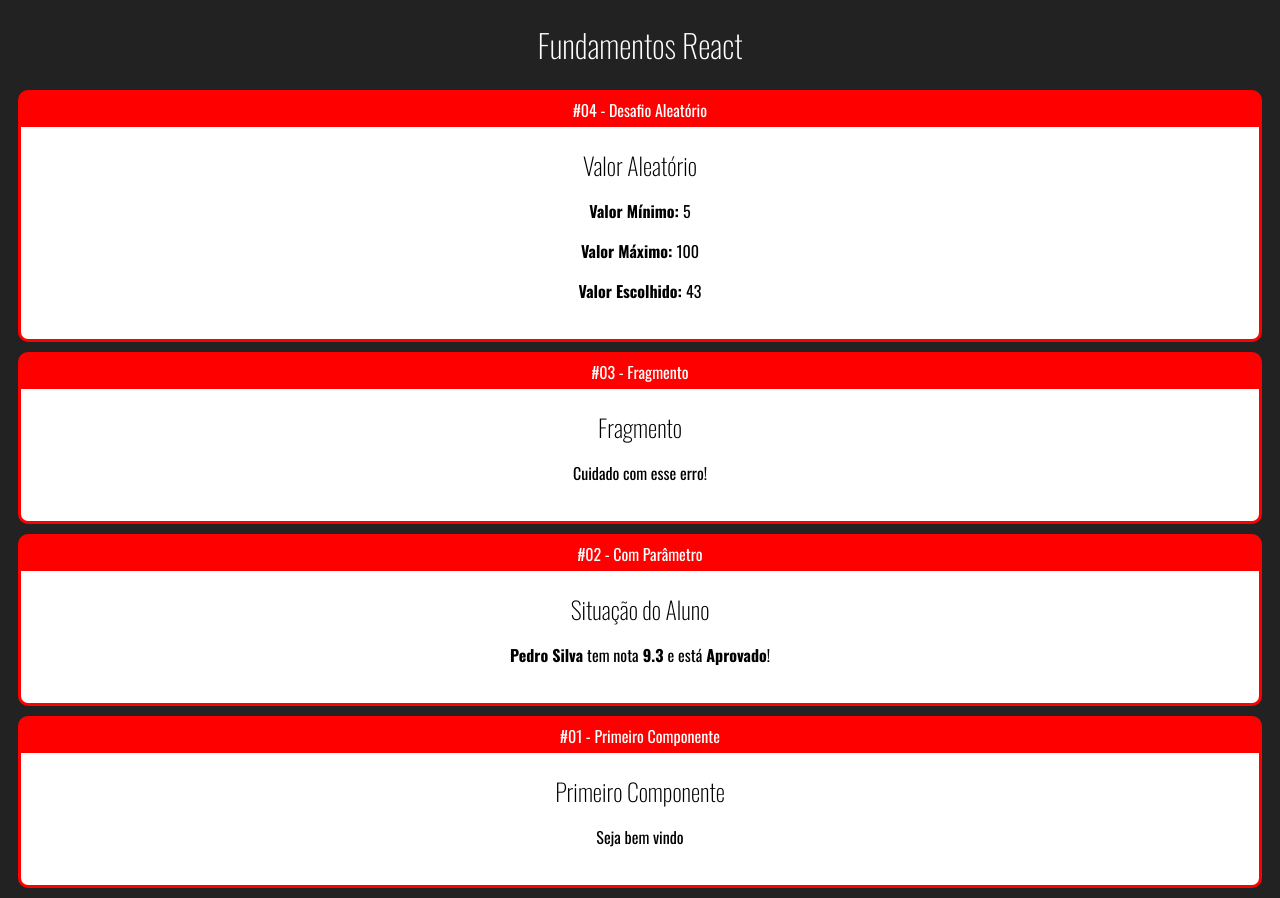
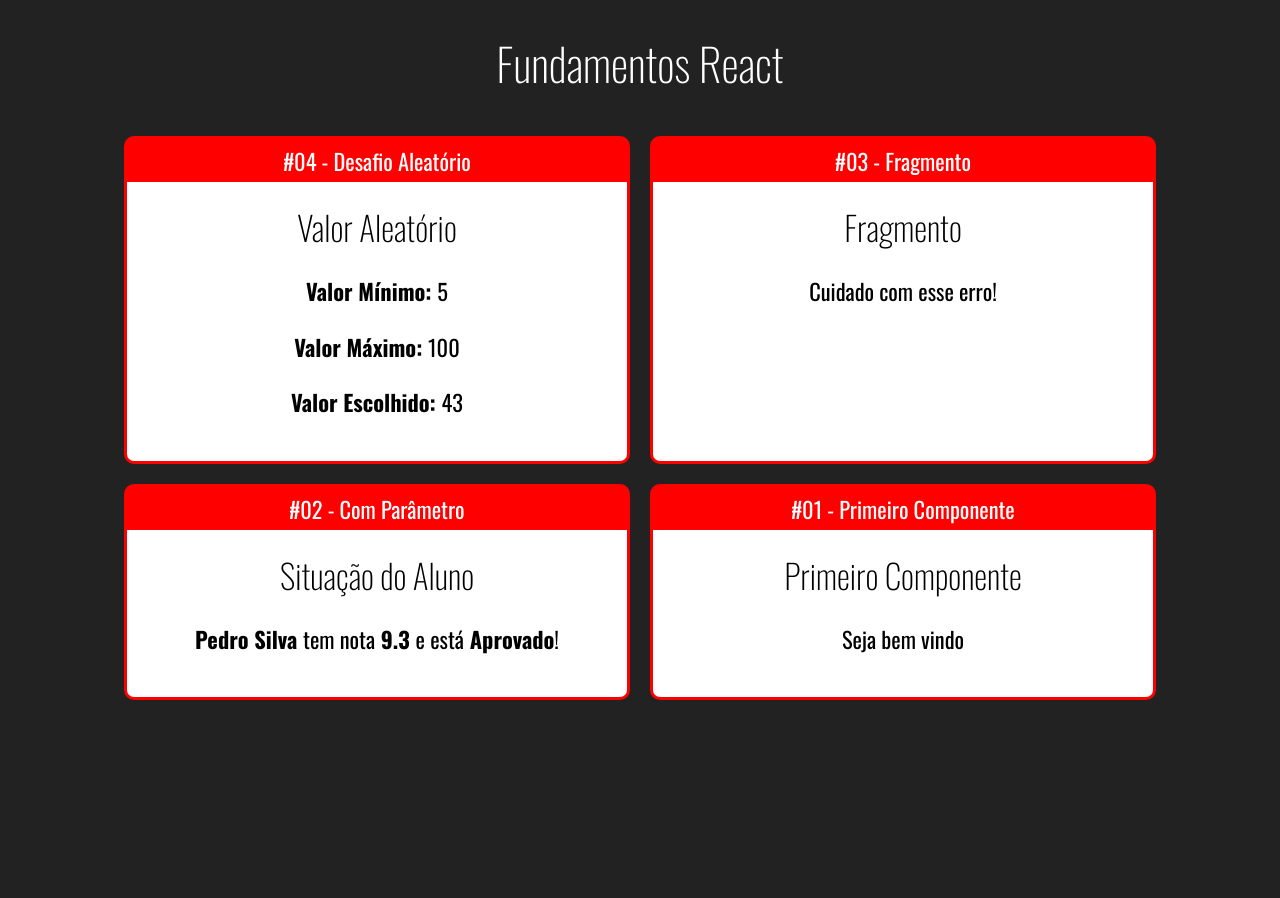
Before and after one commit to alvesduarte97/FundamentosReact, a React (Create React App) app: page / in a window 1280 px wide. After the commit the page ends 800 px from the top, so only its background shows below. Built offline with nearby package versions, Linux system fonts and the light colour scheme.

Commit message:
Working with display flex

```diff
--- /dev/null
+++ b/src/App.css
@@ -0,0 +1,5 @@
+.App .Cards {
+    display: flex;
+    flex-wrap: wrap;
+    justify-content: center;
+}
--- a/src/App.jsx
+++ b/src/App.jsx
@@ -1,4 +1,6 @@
 /* eslint-disable import/no-anonymous-default-export */
+import "./App.css"
+
 import Card from "./components/layout/Card";
 import Aleatorio from "./components/basicos/Aleatorio";
 import Primeiro from "./components/basicos/Primeiro";
@@ -6,8 +8,9 @@ import ComParametro from "./components/basicos/ComParametro";
 import Fragmento from "./components/basicos/Fragmento";
 
 export default () => (
-  <div id="app">
+  <div className="App">
     <h1>Fundamentos React</h1>
+    <div className="Cards">
       <Card titulo="#04 - Desafio Aleatório">
         <Aleatorio min={5} max={100} />
       </Card>
@@ -15,10 +18,15 @@ export default () => (
         <Fragmento />
       </Card>
       <Card titulo="#02 - Com Parâmetro">
-      <ComParametro titulo="Situação do Aluno" aluno="Pedro Silva" nota={9.3} />
+        <ComParametro
+          titulo="Situação do Aluno"
+          aluno="Pedro Silva"
+          nota={9.3}
+        />
       </Card>
       <Card titulo="#01 - Primeiro Componente">
         <Primeiro />
       </Card>
     </div>
+  </div>
 );
--- a/src/components/layout/Card.css
+++ b/src/components/layout/Card.css
@@ -4,6 +4,12 @@
     border-radius: 10px;
     overflow: hidden;
     margin: 10px;
+
+    display: flex;
+    flex-direction: column;
+    /* min-width: 300px;
+    max-width: 300px; */
+    width: 500px;
 }
 
 .Card .Title {
@@ -16,4 +22,6 @@
     background-color: white;
     color: black;
     padding: 20px;
+
+    flex-grow: 1;
 }
--- a/src/index.css
+++ b/src/index.css
@@ -3,6 +3,7 @@ body {
     color: #fff;
     font-family: 'Oswald', sans-serif;
     text-align: center;
+    font-size: 1.4rem;
 }
 
 h1, h2, h3 {
```
Lines whose indentation alone changed are shown as unchanged.
